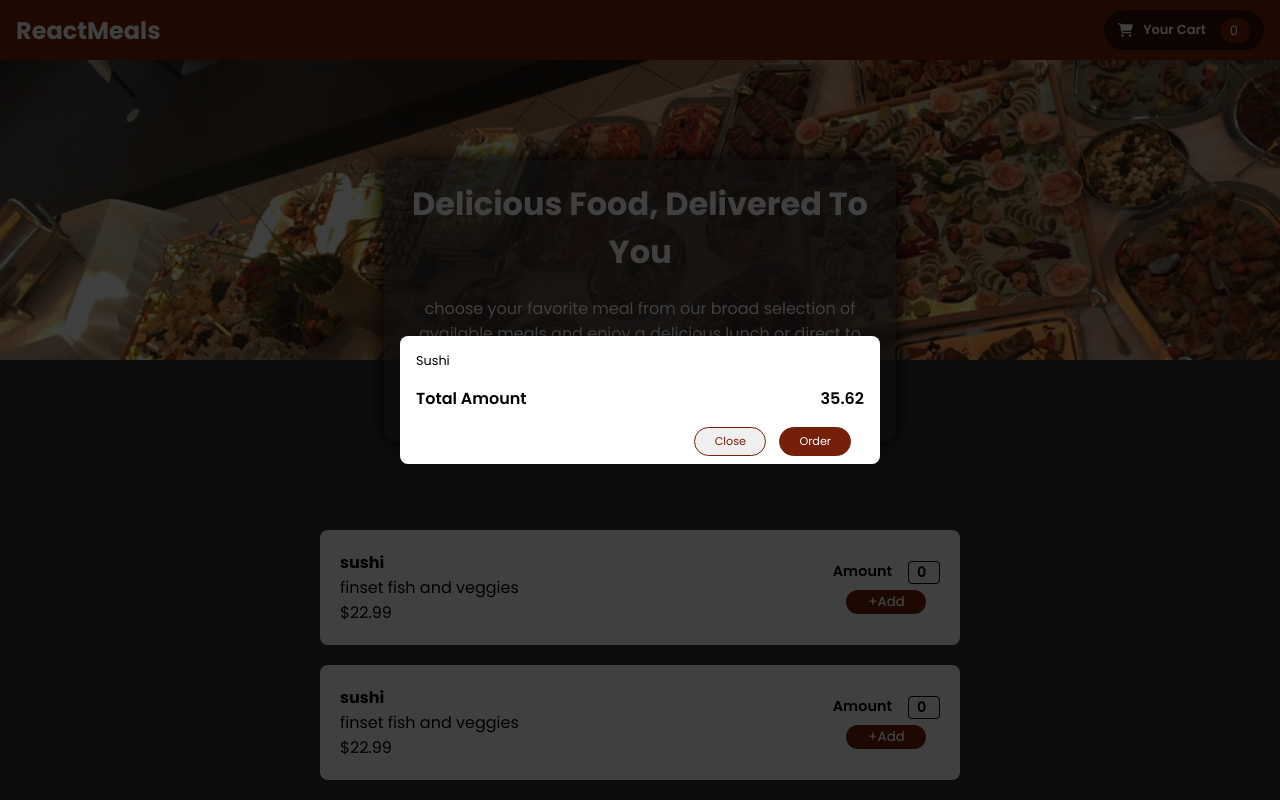
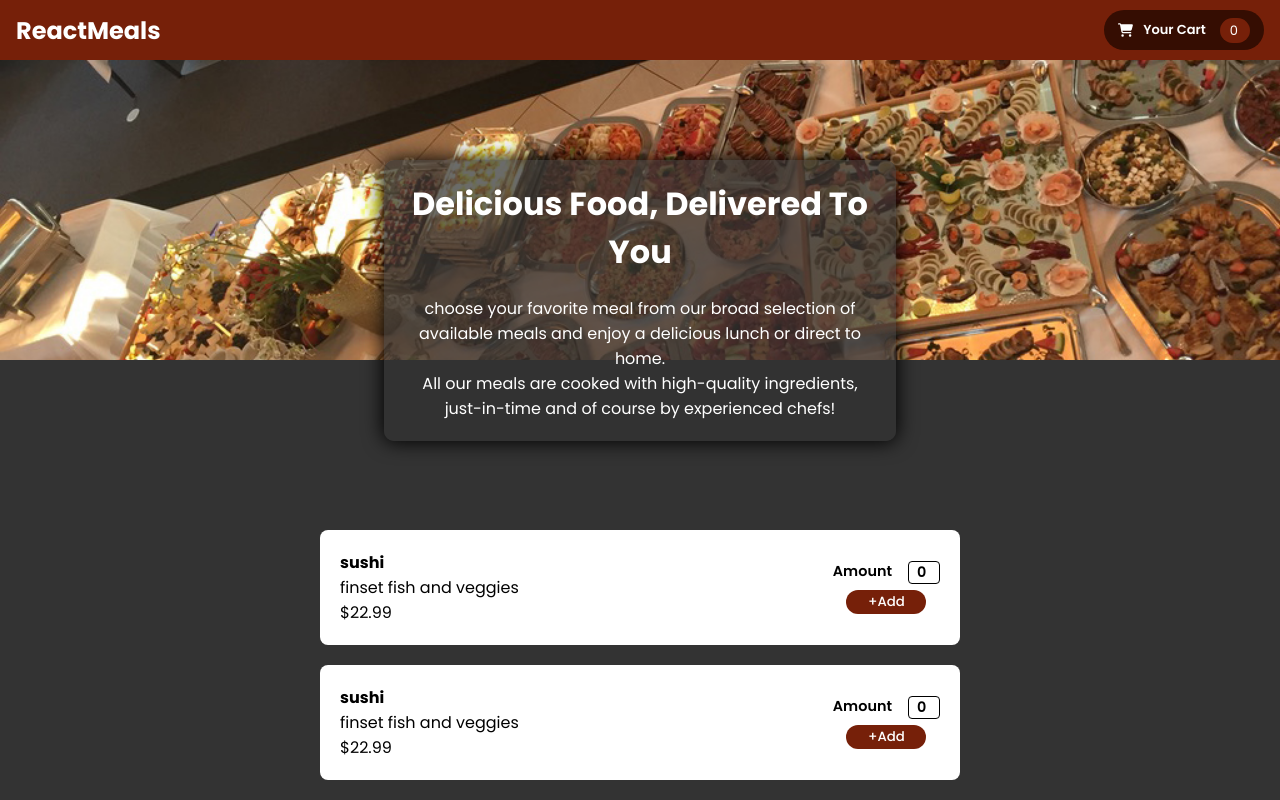
Before and after one commit to uday634/restorent-app-sharpener, a React (Create React App) app: page / in a window 1280 px wide. Shown: the top 800 px of the page. Built offline with nearby package versions, Linux system fonts and the light colour scheme.

Commit message:
added feature open and close of cart

```diff
--- a/src/App.js
+++ b/src/App.js
@@ -1,12 +1,11 @@
-import React, { useEffect } from "react";
-import ReactDOM from "react-dom";
+import React, { useEffect, useState } from "react";
 import Header from "./components/Header/Header";
 import Summary from "./components/Summary/Summary";
 import Meals from "./components/Meals/Meals";
 import Cart from "./components/Cart/Cart";
 
 function App() {
-
+    const [cartIsShown, setCartIsShown] = useState(false);
 
   let mealsArr = [
     { item: "sushi", discription: "finset fish and veggies", price: 22.99, id: Math.floor(Math.random() * 1000) },
@@ -15,10 +14,19 @@
     { item: "sushi", discription: "finset fish and veggies", price: 22.99, id: Math.floor(Math.random() * 1000) },
   ];
 
+  const showCartHandler = () => {
+    setCartIsShown(true);
+    console.log('hi')
+  }
+
+  const hideCarthandler = () => {
+    setCartIsShown(false);
+  }
+
   return (
     <div id="root">
-      <Cart/>
-      <Header className="Header" />
+      {cartIsShown && <Cart  setCartState ={hideCarthandler} />}
+      <Header setCartState ={showCartHandler} />
       <Summary className="Summary-card" />
       <Meals foodItems={mealsArr} />
     </div>
--- a/src/components/Cart/Cart.css
+++ b/src/components/Cart/Cart.css
@@ -1,9 +1,9 @@
-.item-list{
+.item-list {
   list-style: none;
   font-size: 0.8rem;
 }
 
-.cart-details{
+.cart-details {
   display: flex;
   justify-content: space-between;
   font-weight: 600;
@@ -11,29 +11,42 @@
   margin-top: 1rem;
 }
 
-.cart-buttons{
+.cart-buttons {
   float: right;
 }
 
-.cart-order-btn{
-  margin: 1rem 0.8rem 0 0 ;
+.cart-order-btn {
+  margin: 1rem 0.8rem 0 0;
   width: 4.5rem;
   font-size: 0.7rem;
   font-weight: 400;
   height: 1.8rem;
   border: 1px solid #762009;
-  color:white ;
-  background-color:#762009;
+  color: white;
+  background-color: #762009;
   border-radius: 50px;
+  cursor: pointer;
+  transition: 0.3s ease-in-out;
 }
-.cart-close-btn{
-  margin: 1rem 0.8rem 0 0 ;
+.cart-close-btn {
+  margin: 1rem 0.8rem 0 0;
   width: 4.5rem;
   font-size: 0.7rem;
   font-weight: 400;
   height: 1.8rem;
   border: 1px solid #762009;
-  color:#762009 ;
-  background-color:none;
+  color: #762009;
+  background-color: none;
   border-radius: 50px;
+  cursor: pointer;
+  transition: 0.3s ease-in-out;
 }
+
+.cart-order-btn:hover {
+  transform: scale(1.1);
+  transition: 0.3s ease-in-out;
+}
+.cart-close-btn:hover {
+  transform: scale(1.1);
+  transition: 0.3s ease-in-out;
+}
--- a/src/components/Cart/Cart.js
+++ b/src/components/Cart/Cart.js
@@ -1,23 +1,27 @@
-import React from "react";
+import React, { useState } from "react";
 import Modal from "../Model/Modal";
-import './Cart.css'
+import "./Cart.css";
 
-const Cart = () => {
-  const cartItems = [{ id: 333, name: "Sushi", amount: 2, price: 12.33 }].map((item) => {
-    return <li className="item-list">{item.name}</li>;
-  });
+const Cart = (props) => {
+  const cartItems = [{ id: 333, name: "Sushi", amount: 2, price: 12.33 }].map(
+    (item) => {
+      return <li className="item-list">{item.name}</li>;
+    }
+  );
+
   return (
-    <Modal>
-        {cartItems}
-      <div className='cart-details'>
+    <Modal setCartState = {props.setCartState}>
+      {cartItems}
+      <div className="cart-details">
         <span className="total-amount-title">Total Amount</span>
-        <span className="cart-total-amount">35.62</span>
+        <span className="cart-total-amount">$35.62</span>
       </div>
       <div className="cart-buttons">
-        <button className='cart-close-btn'>Close</button>
-        <button className='cart-order-btn'>Order</button>
+        <button className="cart-close-btn" onClick={props.setCartState}>
+          Close
+        </button>
+        <button className="cart-order-btn">Order</button>
       </div>
-
     </Modal>
   );
 };
--- a/src/components/Header/Header.css
+++ b/src/components/Header/Header.css
@@ -21,6 +21,7 @@
     background-color: #350d02;
     height: 40px;
     width: 10rem;
+    cursor: pointer;
     border-radius: 50px;
     @media (max-width: 750px) {
         width: 8rem;
--- a/src/components/Header/Header.js
+++ b/src/components/Header/Header.js
@@ -3,14 +3,16 @@
 import { FaCartShopping } from "react-icons/fa6";
 import resturentImage from "../../images/food.jpg";
 
-const Header = () => {
+const Header = (props) => {
+
+
   return (
     <>
       <header id="header" className="header">
         <h3 className="logo" id="logo">
           ReactMeals
         </h3>
-        <ul className="header-list">
+        <ul className="header-list" onClick={props.setCartState}>
           <FaCartShopping className="cart-icon" />
           <li className="cart-btn">
             {" "}
--- a/src/components/Meals/Meals.css
+++ b/src/components/Meals/Meals.css
@@ -59,5 +59,5 @@
     align-items: center;
     justify-content: center;
     border-radius: 50px;
-
+    cursor: pointer;
 }
--- a/src/components/Model/Modal.js
+++ b/src/components/Model/Modal.js
@@ -3,7 +3,7 @@
 import  "./Modal.css";
 
 const Backdrop = (props) => {
-  return <div className='backdrop'></div>;
+  return <div className='backdrop' onClick={props.onClose}></div>;
 };
 
 const ModalOverlay = (props) => {
@@ -17,7 +17,7 @@
 
 const Modal = (props) => {
   return <Fragment>
-    {ReactDOM.createPortal(<Backdrop/>, portalElement)}
+    {ReactDOM.createPortal(<Backdrop onClose={props.setCartState}/>, portalElement)}
     {ReactDOM.createPortal(<ModalOverlay>{props.children}</ModalOverlay>,portalElement)}
   </Fragment>;
 };
--- a/src/components/Summery/Summary.js
+++ /dev/null
@@ -1 +0,0 @@
-const
```
